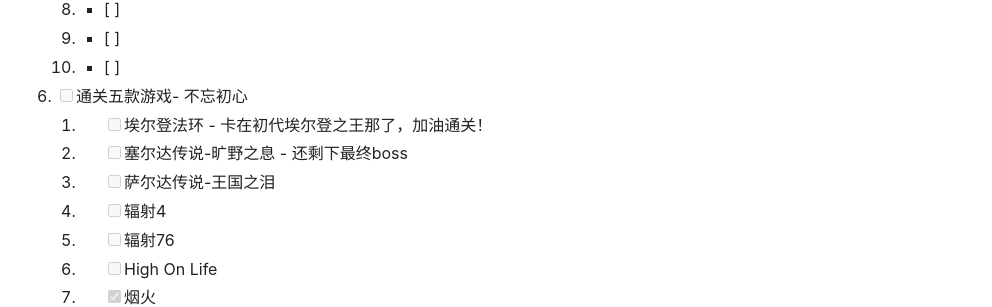
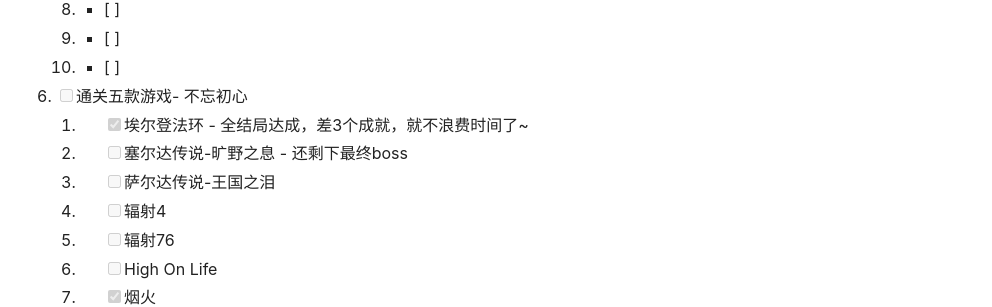
Before and after one commit to xiaohunqupo/xiaohunqupo.github.io, a Jekyll site: the page built from _posts/2023-01-04-My-new-plan-for-2023.md, in a window 1280 px wide and 900 px high, scrolled down 2111 px. Shown: the part 145-452 px from the top of the window, without its empty margins (71-1063 px from the left). Built offline with Jekyll 4.4.1, drawn with Linux system fonts in a browser that asks for light colours; nearby versions of some CDN libraries; part of the change alters nothing that is shown.

Commit message:
Update 2023-01-04-My-new-plan-for-2023.md

```diff
--- a/_posts/2023-01-04-My-new-plan-for-2023.md
+++ b/_posts/2023-01-04-My-new-plan-for-2023.md
@@ -21,10 +21,10 @@ article_header:
 
 # 清单
 
-1. - [ ] 吵架不超过两次 - 美好生活
+1. - [x] 吵架不超过两次 - 美好生活
 2. - [ ] 和家人出去旅行3次 - 美好生活
    1. - [x] 2023年3月18日 大同之旅 悬空寺-恒山-云岗石窟
-   2. - [ ]
+   2. - [x] 2023年9月2日 天津方特
    3. - [ ]
 3. - [ ] 读10本书并分享 - 提高自己和队友
    1. - [x] 零基础学围棋-从入门到入段
@@ -70,7 +70,7 @@ article_header:
    9. - [ ]
    10. - [ ]
 6. - [ ] 通关五款游戏- 不忘初心
-   1. - [ ] 埃尔登法环 - 卡在初代埃尔登之王那了，加油通关！
+   1. - [x] 埃尔登法环 - 全结局达成，差3个成就，就不浪费时间了~
    2. - [ ] 塞尔达传说-旷野之息 - 还剩下最终boss
    3. - [ ] 萨尔达传说-王国之泪
    4. - [ ] 辐射4
```
